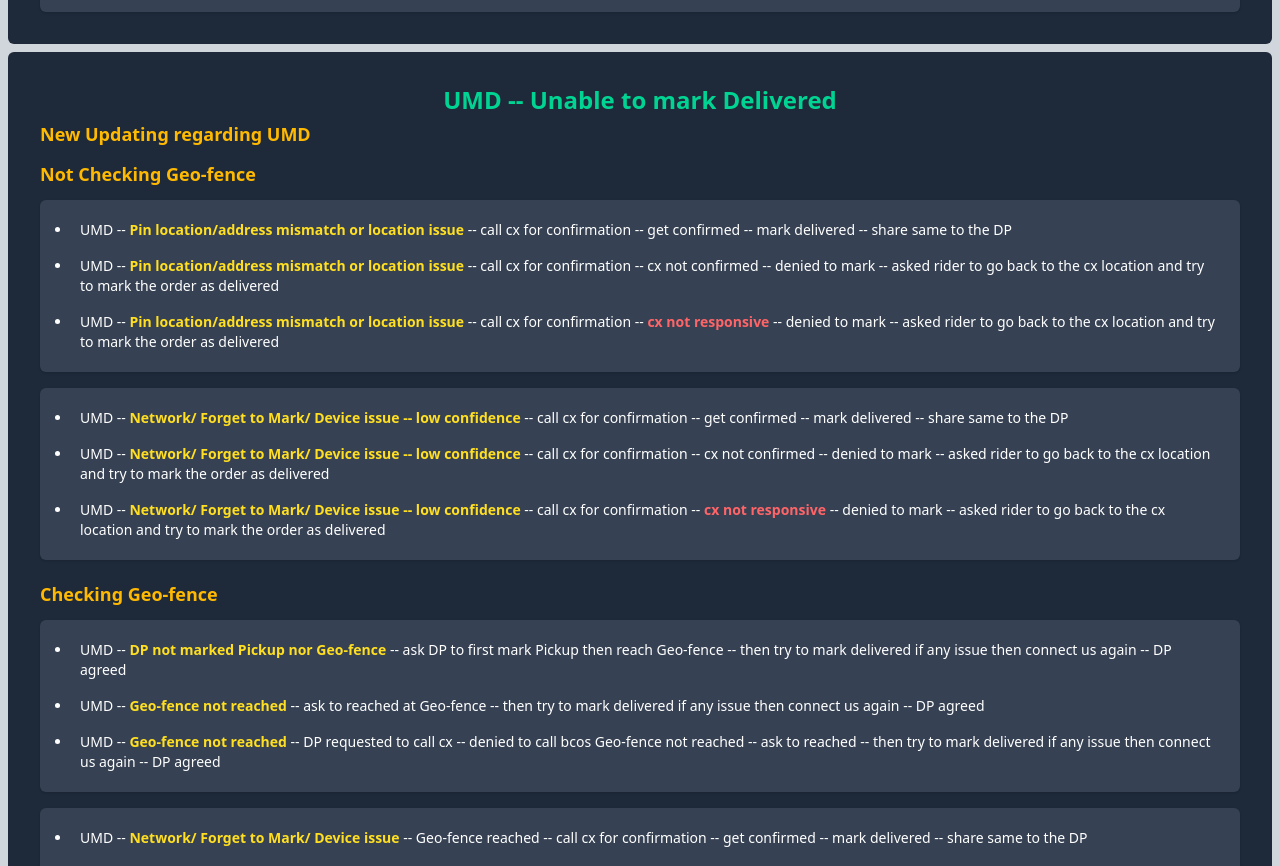
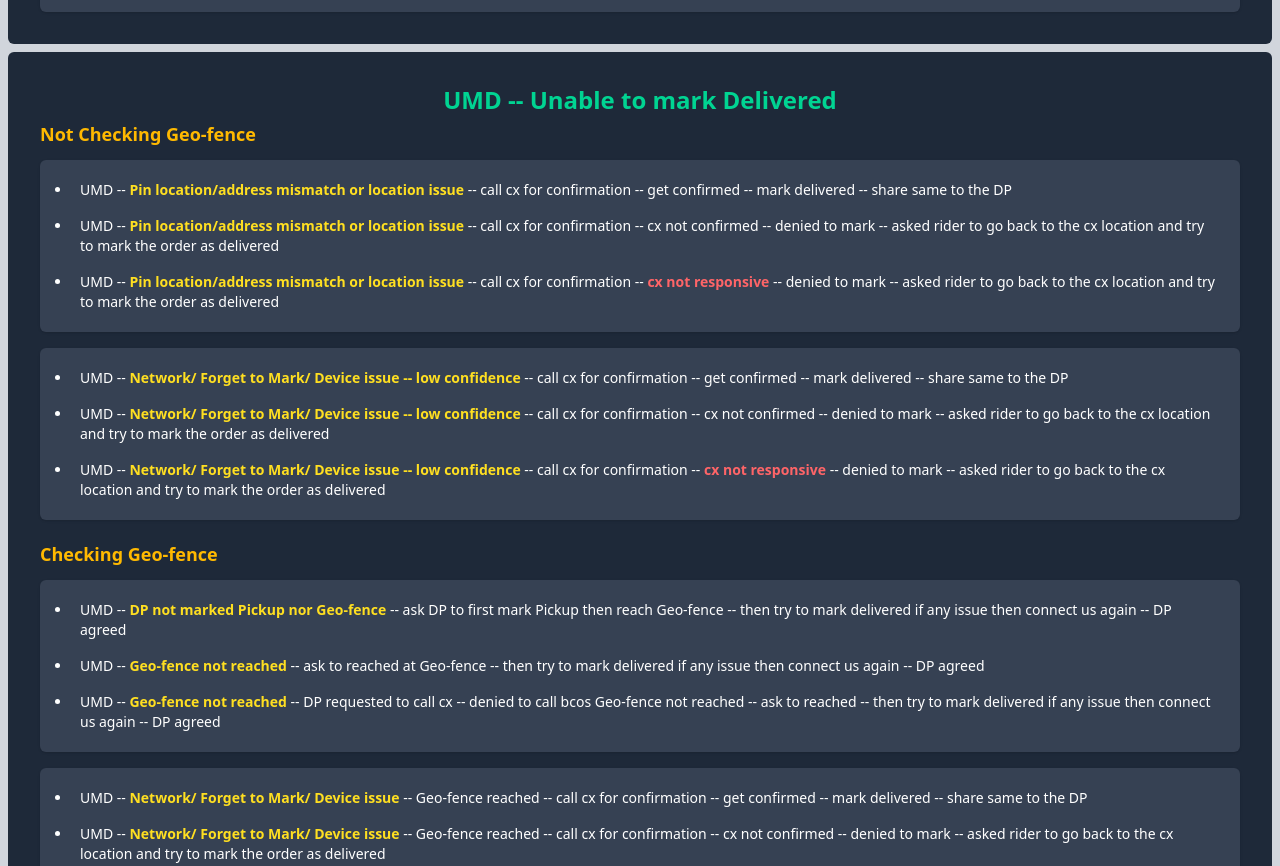
Before and after one commit to Code-with-Sahani/Blinket-DP, a React (Vite) app: page / in a window 1280 px wide. Shown: the part 4200-5066 px from the top of the page. Built offline with nearby package versions, Linux system fonts and the light colour scheme.

Commit message:
Update UMD.jsx

```diff
--- a/src/Components/UMD.jsx
+++ b/src/Components/UMD.jsx
@@ -5,8 +5,6 @@ const UMD = () => {
         <div className="m-2 p-4 text-sm bg-gray-800 text-white rounded-md md:p-6 lg:p-8">
             {/* Heading */}
             <h2 className='text-center text-2xl font-semibold text-emerald-400 mb-1'>UMD -- Unable to mark Delivered</h2>
-            {/* New Updating Section */}
-            <h3 className="text-lg font-semibold text-amber-400 mb-3">New Updating regarding UMD</h3>
 
             {/* Not Checking Geo-fence Section */}
             <h3 className="text-lg font-semibold text-amber-400 mb-3">Not Checking Geo-fence</h3>
```
